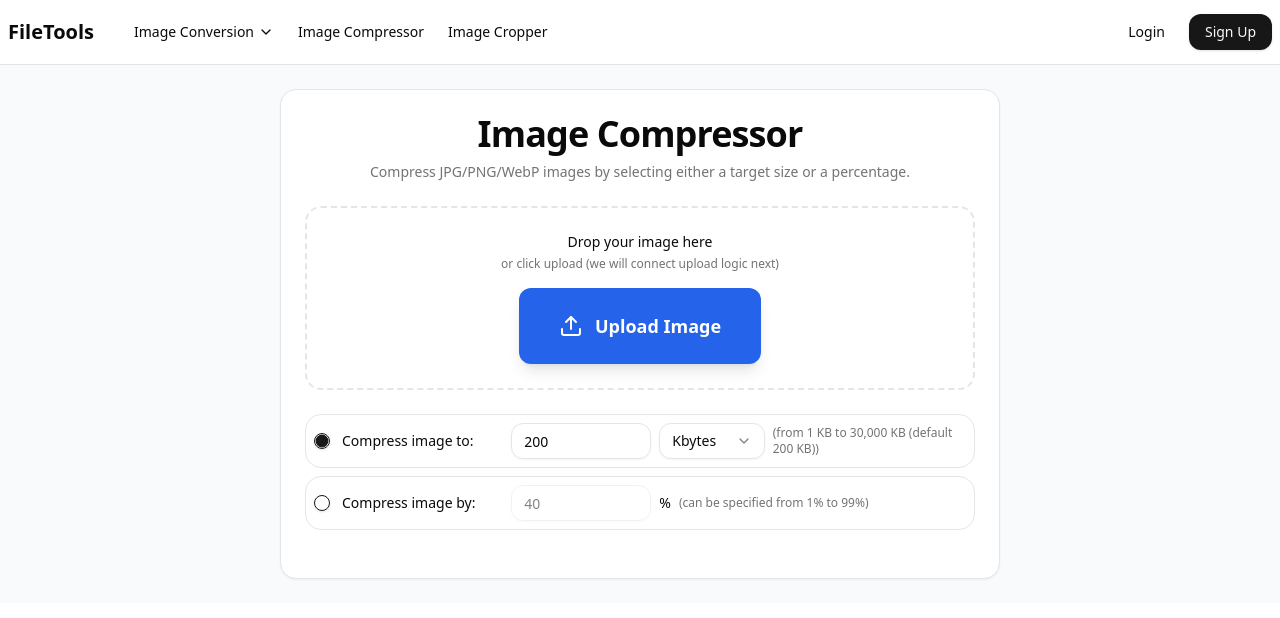
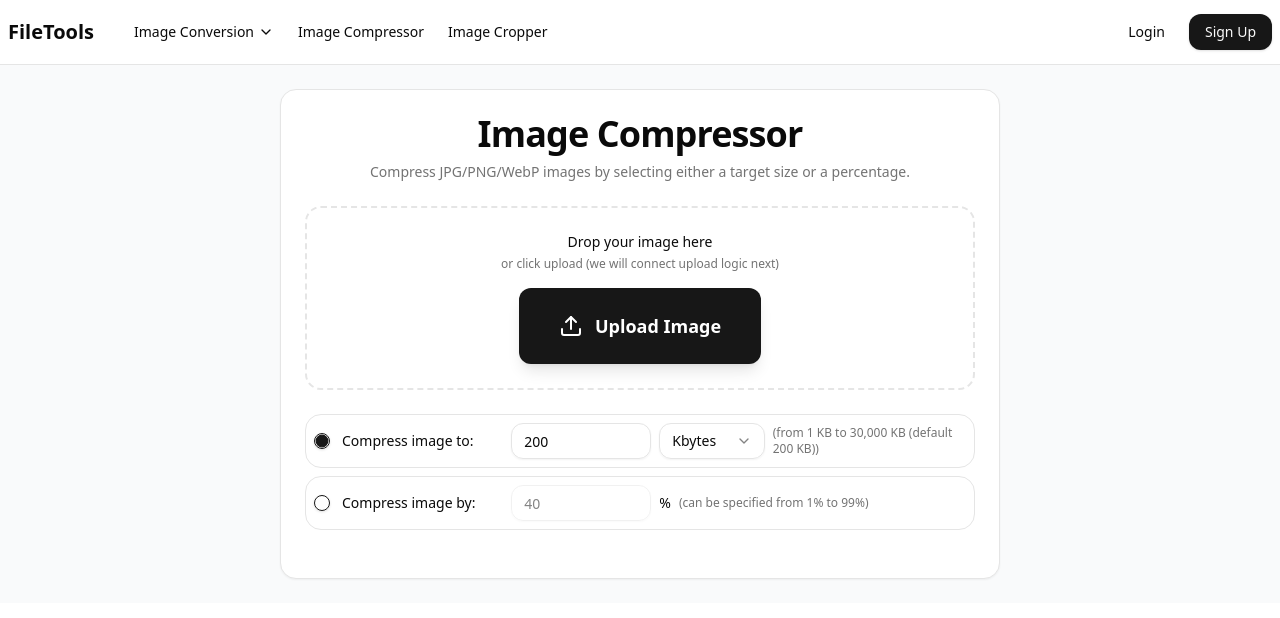
Before and after one commit to m-sulaiman-shafiq/file-utility-app, a Next.js app: page /image-compressor in a window 1280 px wide. Shown: the top 618 px of the page. Built offline with nearby package versions, Linux system fonts and the light colour scheme.

Commit message:
Changed buttons of Image Compresser

```diff
--- a/src/app/image-compressor/page.tsx
+++ b/src/app/image-compressor/page.tsx
@@ -6,7 +6,7 @@
 import { Label } from "@/components/ui/label";
 import { Input } from "@/components/ui/input";
 import { useRef } from "react";
-import { Loader2, Upload } from "lucide-react";
+import { Download, Loader2, Upload } from "lucide-react";
 
 import {
   Select,
@@ -137,15 +137,52 @@
               </p>
               <div className="mt-4 flex flex-col items-center">
                 <Button
-                  variant="primary"
-                  className="rounded-xl"
                   size="xl"
-                  onClick={handleUploadClick}
-                  disabled={isCompressing}
+                  className={`rounded-xl transition font-semibold ${
+                    compressedFile
+                      ? "bg-red-600 hover:bg-red-700 text-white"
+                      : file
+                        ? "bg-green-600 hover:bg-green-700 text-white"
+                        : ""
+                  }`}
+                  disabled={isCompressing || (file && !canCompress)}
+                  onClick={() => {
+                    if (!file) {
+                      handleUploadClick();
+                    } else if (file && !compressedFile) {
+                      handleCompress();
+                    } else if (compressedFile) {
+                      const url = URL.createObjectURL(compressedFile);
+                      const a = document.createElement("a");
+                      a.href = url;
+                      a.download = compressedFile.name;
+                      a.click();
+                      URL.revokeObjectURL(url);
+                    }
+                  }}
                 >
-                  <Upload className="!w-6 !h-6" />
-                  Upload Image
+                  {isCompressing ? (
+                    <>
+                      <Loader2 className="!w-6 !h-6 animate-spin" />
+                      Compressing...
+                    </>
+                  ) : compressedFile ? (
+                    <>
+                      <Download className="!w-6 !h-6" />
+                      Download Image
+                    </>
+                  ) : file ? (
+                    <>
+                      Compress Image
+                    </>
+                  ) : (
+                    <>
+                      <Upload className="!w-6 !h-6" />
+                      Upload Image
+                    </>
+                  )}
                 </Button>
+
                 {isCompressing && (
                   <p className="text-xs pt-2 text-red-600 font-bold">
                     Compressing image, please wait…
@@ -183,22 +220,7 @@
                         </p>
                       </div>
                     )}
-                    {compressedFile && (
-                      <Button
-                        variant="destructive"
-                        className="mt-3 rounded-xl"
-                        onClick={() => {
-                          const url = URL.createObjectURL(compressedFile);
-                          const a = document.createElement("a");
-                          a.href = url;
-                          a.download = compressedFile.name;
-                          a.click();
-                          URL.revokeObjectURL(url);
-                        }}
-                      >
-                        Download Compressed Image
-                      </Button>
-                    )}
+
                   </div>
                 )}
               </div>
@@ -292,15 +314,6 @@
                 >
                   Reset
                 </Button>
-                {!compressedFile && (
-                  <Button
-                    className="rounded-xl"
-                    disabled={isCompressing || !file || !canCompress}
-                    onClick={handleCompress}
-                  >
-                    Compress Image
-                  </Button>
-                )}
               </div>
             )}
           </CardContent>
```
